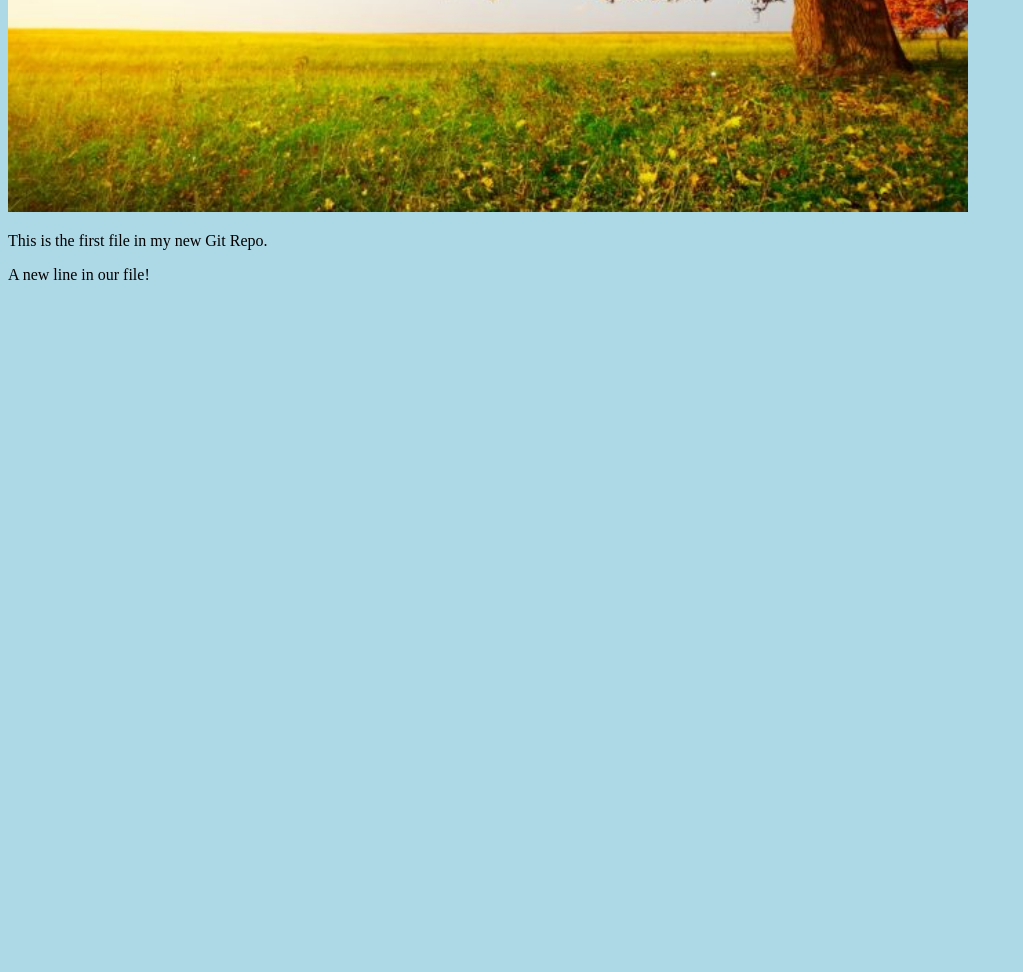
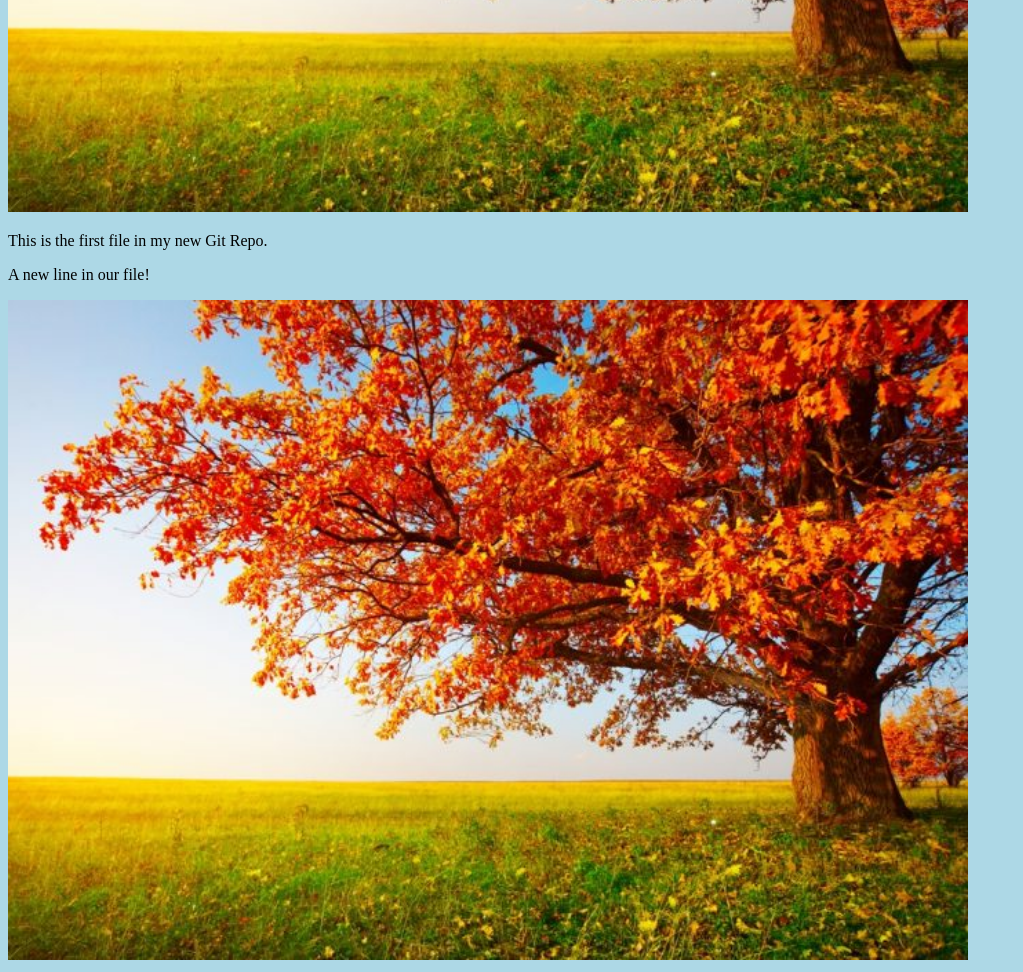
Before and after one commit to Renata-rcs/aulagit, a plain HTML site: page index.html in a window 1280 px wide. Shown: the part 529-1501 px from the top of the page, without its empty margins (0-1023 px from the left). Before the commit the page ends 829 px from the top, so only its background shows below. Drawn offline with Linux system fonts and the light colour scheme.

Commit message:
added new image

```diff
--- a/index.html
+++ b/index.html
@@ -11,6 +11,8 @@
         style="width:100%;max-width:960px"></div>
     <p>This is the first file in my new Git Repo.</p>
     <p>A new line in our file!</p>
+    <div><img src="paisagem.jpg" alt="Hello World from Space"
+        style="width:100%;max-width:960px"></div>
 
 </body>
 </html>
```
